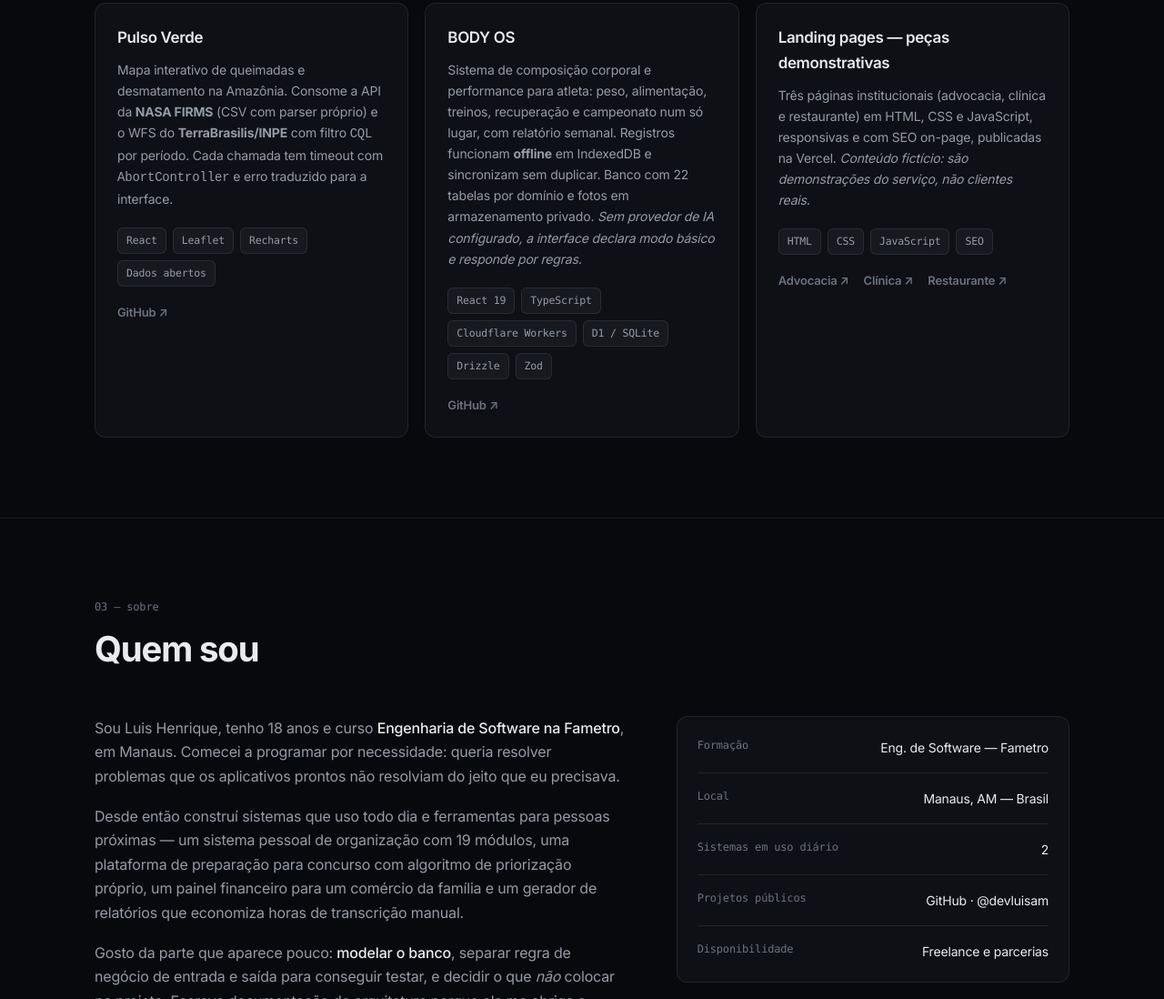
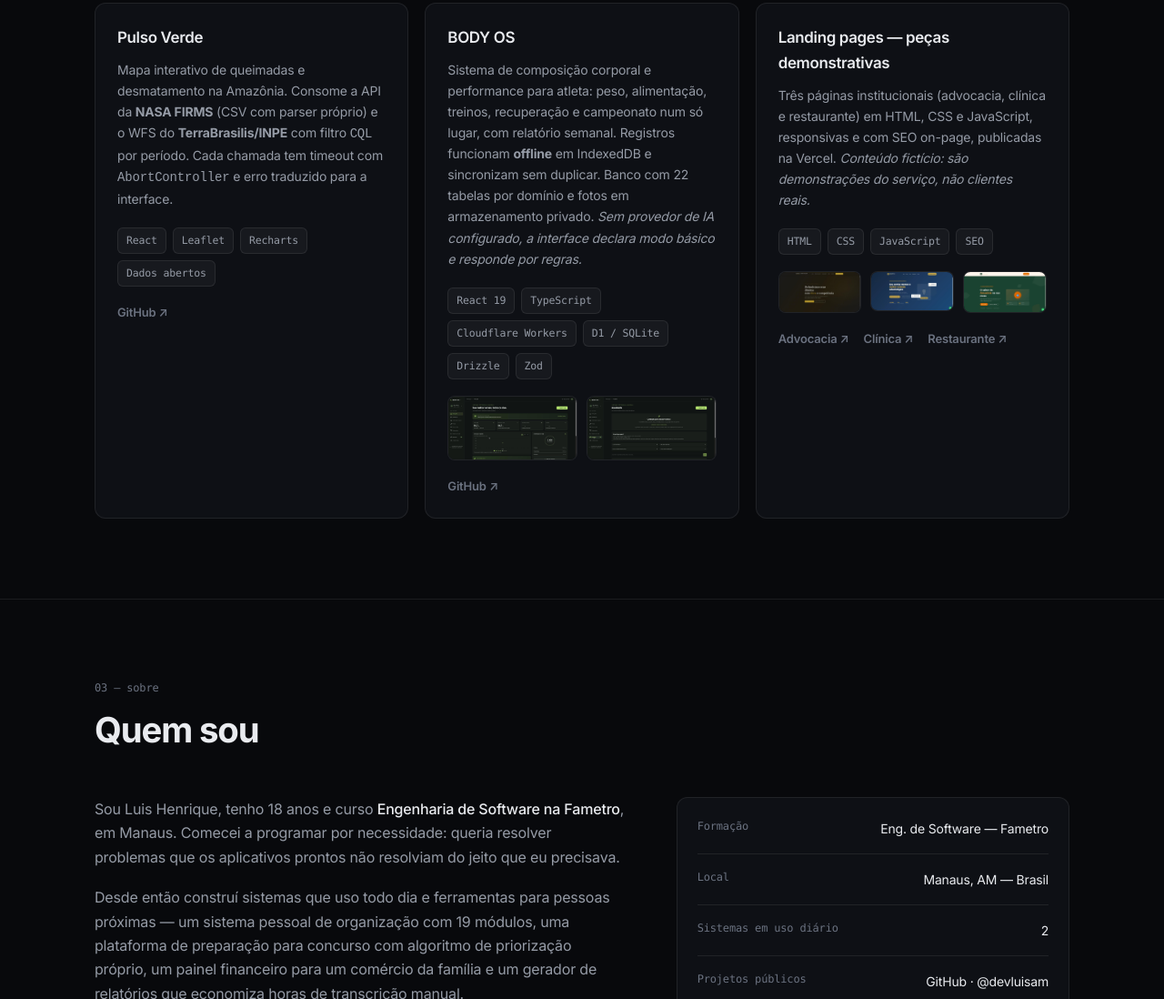
Before and after one commit to devluisam/devluisam.github.io, a plain HTML site: page index.html in a window 1280 px wide. Shown: the part 4147-5245 px from the top of the page at 91% size. Drawn offline with Linux system fonts and the light colour scheme.

Commit message:
feat(capturas): adiciona telas do BODY OS e das tres landing pages
BODY OS: visao geral e assistente. Landing pages: advocacia, clinica e
restaurante, capturadas dos sites publicados. Lazy loading, dimensoes
declaradas e alt descrevendo o conteudo real da tela.

Co-Authored-By: Claude Opus 5 <noreply@anthropic.com>

```diff
--- a/index.html
+++ b/index.html
@@ -178,6 +178,10 @@ pre.arch{
   background:var(--bg-soft);border:1px solid var(--line);border-radius:10px;
   padding:18px;overflow-x:auto;
 }
+.shots-mini{display:grid;grid-template-columns:repeat(3,1fr);gap:10px;margin-top:18px}
+.shots-mini.duo{grid-template-columns:repeat(2,1fr)}
+.shots-mini img{width:100%;height:auto;display:block;border:1px solid var(--line);border-radius:8px;background:var(--card)}
+@media (max-width:640px){.shots-mini,.shots-mini.duo{grid-template-columns:1fr}}
 .shots{display:grid;grid-template-columns:repeat(2,1fr);gap:12px;margin-top:24px}
 .shots figure{margin:0}
 .shots img{width:100%;height:auto;display:block;border:1px solid var(--line);border-radius:10px;background:var(--card)}
@@ -875,6 +879,12 @@ SQLAlchemy 2 ──→ SQLite (padrão) ou PostgreSQL</pre>
           <em>Sem provedor de IA configurado, a interface declara modo básico e responde por regras.</em>
         </p>
         <ul class="stack"><li>React 19</li><li>TypeScript</li><li>Cloudflare Workers</li><li>D1 / SQLite</li><li>Drizzle</li><li>Zod</li></ul>
+        <div class="shots-mini duo">
+          <img src="img/bodyos-visao.jpg" width="1568" height="772" loading="lazy" decoding="async"
+               alt="Visão geral do BODY OS: peso atual, média de 7 dias, gráfico de evolução corporal e metas de macronutrientes do dia.">
+          <img src="img/bodyos-assistente.jpg" width="1568" height="772" loading="lazy" decoding="async"
+               alt="Assistente do BODY OS exibindo o aviso &quot;Modo básico · regras com seus registros&quot; e sugestões a partir dos dados do dia.">
+        </div>
         <div class="mini-links">
           <a href="https://github.com/devluisam/body-os" target="_blank" rel="noopener">GitHub ↗</a>
         </div>
@@ -888,6 +898,14 @@ SQLAlchemy 2 ──→ SQLite (padrão) ou PostgreSQL</pre>
           <em>Conteúdo fictício: são demonstrações do serviço, não clientes reais.</em>
         </p>
         <ul class="stack"><li>HTML</li><li>CSS</li><li>JavaScript</li><li>SEO</li></ul>
+        <div class="shots-mini">
+          <img src="img/site-advocacia.jpg" width="1568" height="772" loading="lazy" decoding="async"
+               alt="Landing page de escritório de advocacia: título &quot;Defendemos seus direitos com ética e competência&quot; sobre fundo escuro com detalhes dourados.">
+          <img src="img/site-clinica.jpg" width="1568" height="726" loading="lazy" decoding="async"
+               alt="Landing page de clínica odontológica: título &quot;Seu sorriso merece o melhor cuidado odontológico&quot;, botões de agendamento e indicadores da clínica.">
+          <img src="img/site-restaurante.jpg" width="1568" height="772" loading="lazy" decoding="async"
+               alt="Landing page de restaurante amazônico: título &quot;O sabor da Amazônia na sua mesa&quot;, botões de cardápio e pedido por WhatsApp.">
+        </div>
         <div class="mini-links">
           <a href="https://site-advocacia-brown.vercel.app" target="_blank" rel="noopener">Advocacia ↗</a>
           <a href="https://site-clinica-gilt.vercel.app" target="_blank" rel="noopener">Clínica ↗</a>
```
Also changed, not shown: img/bodyos-assistente.jpg (added), img/bodyos-visao.jpg (added), img/site-advocacia.jpg (added), img/site-clinica.jpg (added), img/site-restaurante.jpg (added).
